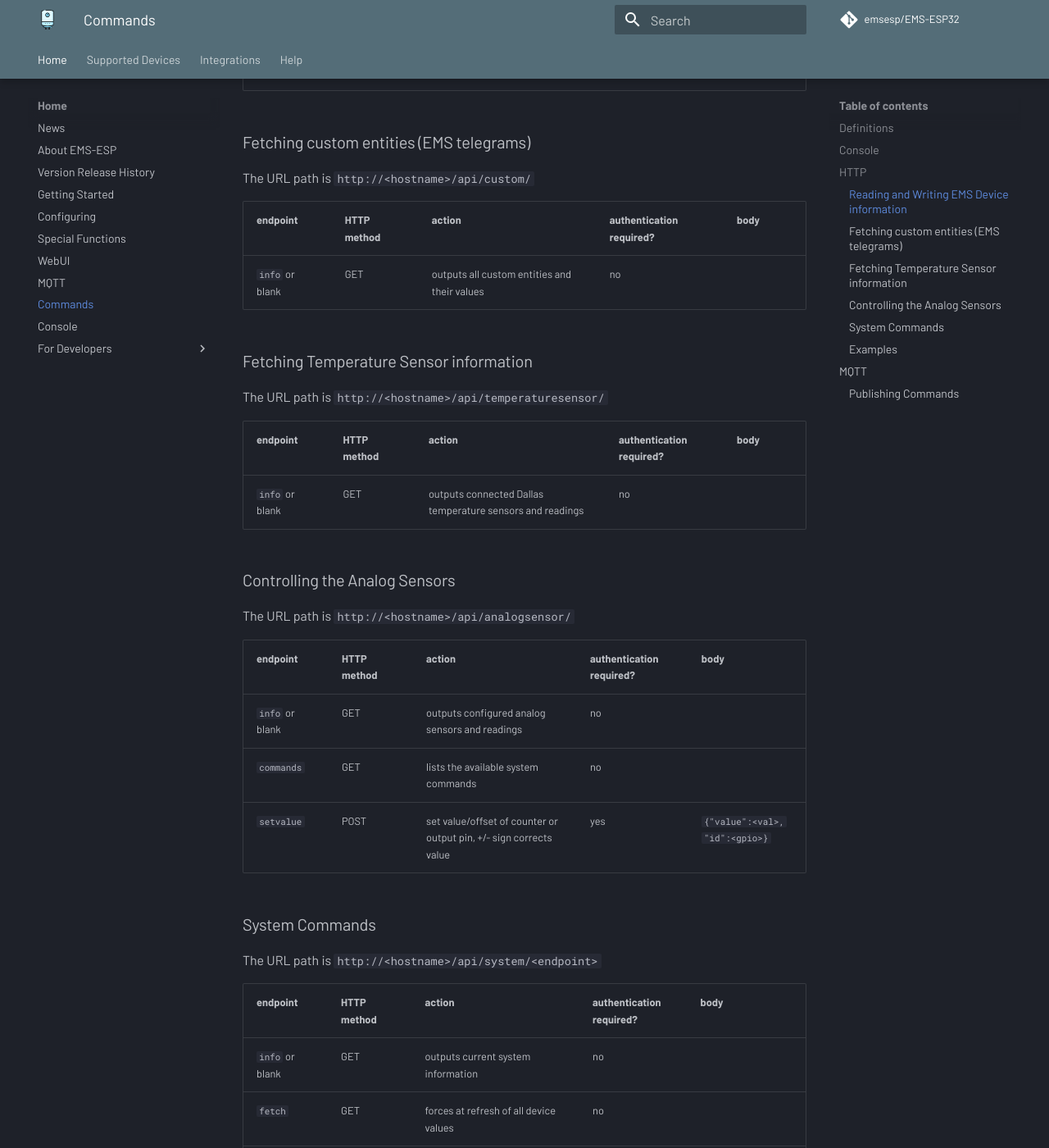
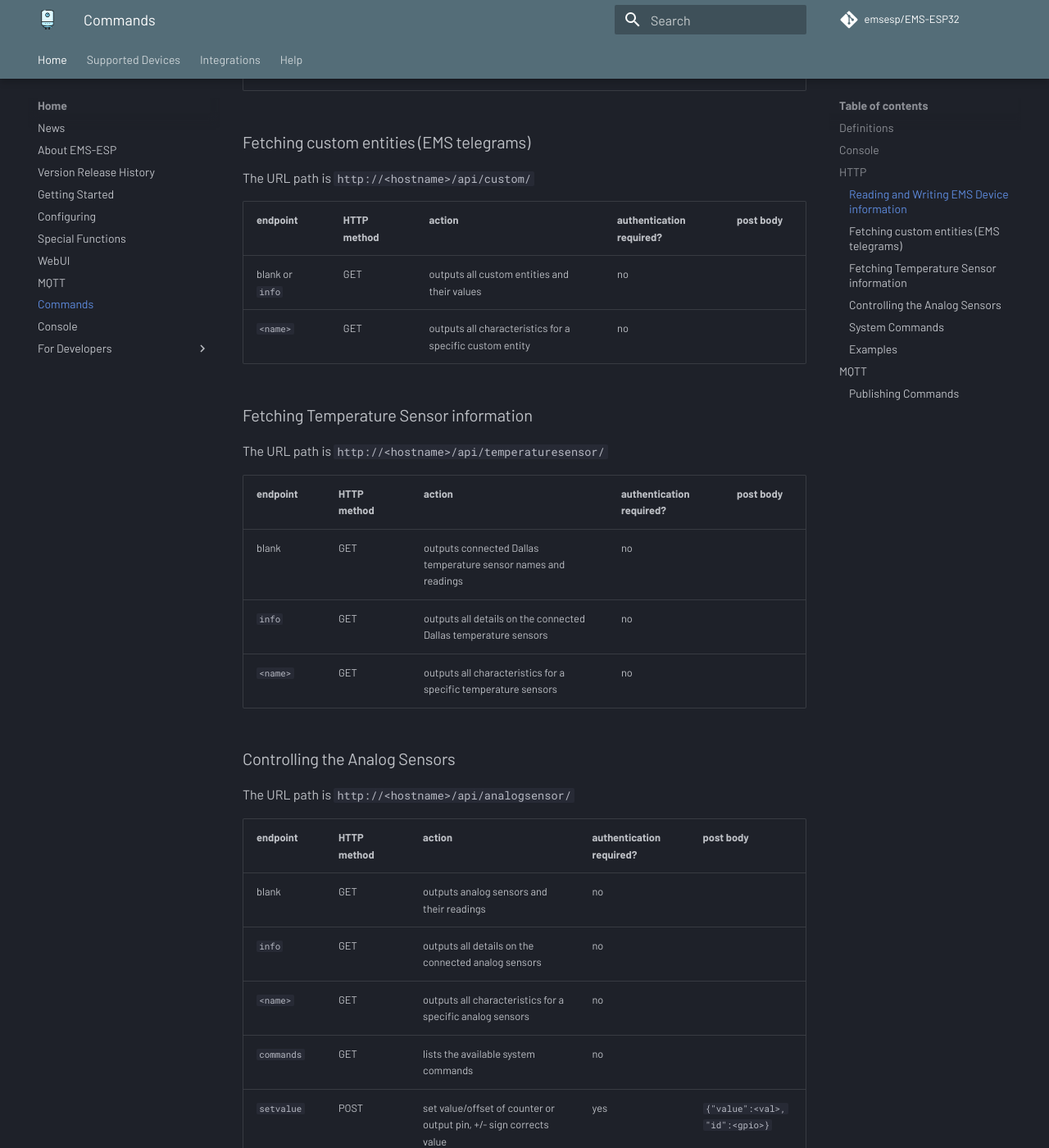
Before and after one commit to emsesp/docs, an MkDocs documentation site: the page built from docs/Commands.md, in a window 1280 px wide and 1400 px high, scrolled down 2886 px. Shown: the whole window at 82% size. Built offline with MkDocs 1.6.1 and Material for MkDocs 9.7.7, drawn with Linux system fonts in a browser that asks for light colours; comment, search, counter and statistics services are not loaded; some of the changed text lies outside the part shown.

Commit message:
update api for sensors (info, blank, name)

```diff
--- a/docs/Commands.md
+++ b/docs/Commands.md
@@ -56,7 +56,7 @@ Things to note:
 The URL path is `http://<hostname>/api/<device>/`
 
 <!-- prettier-ignore -->
-| endpoint | HTTP method | action | authentication required? | body |
+| endpoint | HTTP method | action | authentication required? | post body |
 | - | - | - | - | - |
 | `info` | GET | outputs current EMS device information in verbose | no | |
 | `values` | GET | outputs current EMS device information in short format | no | |
@@ -71,7 +71,7 @@ The URL path is `http://<hostname>/api/<device>/`
 Examples:
 
 <!-- prettier-ignore -->
-| URL | body | action |
+| URL | post body | action |
 | - | - | - |
 | `http://ems-esp.local/api/thermostat/temp` | `22` | sets the selected room temperature of the master thermostat on heating circuit 1 |
 | `http://ems-esp.local/api/thermostat` | `{"cmd":"mode", "data":"auto"}` | sets the thermostat mode to auto for heating circuit 1 |
@@ -83,27 +83,32 @@ Examples:
 The URL path is `http://<hostname>/api/custom/`
 
 <!-- prettier-ignore -->
-| endpoint | HTTP method | action | authentication required? | body |
+| endpoint | HTTP method | action | authentication required? | post body |
 | - | - | - | - | - |
-| `info` or blank | GET | outputs all custom entities and their values | no |
+| blank or `info`| GET | outputs all custom entities and their values | no |
+| `<name>` | GET | outputs all characteristics for a specific custom entity | no |
 
 ### Fetching Temperature Sensor information
 
 The URL path is `http://<hostname>/api/temperaturesensor/`
 
 <!-- prettier-ignore -->
-| endpoint | HTTP method | action | authentication required? | body |
+| endpoint | HTTP method | action | authentication required? | post body |
 | - | - | - | - | - |
-| `info` or blank | GET | outputs connected Dallas temperature sensors and readings | no |
+| blank | GET | outputs connected Dallas temperature sensor names and readings | no |
+| `info` | GET | outputs all details on the connected Dallas temperature sensors | no |
+| `<name>` | GET | outputs all characteristics for a specific temperature sensors | no |
 
 ### Controlling the Analog Sensors
 
 The URL path is `http://<hostname>/api/analogsensor/`
 
 <!-- prettier-ignore -->
-| endpoint   | HTTP method | action | authentication required? | body |
+| endpoint   | HTTP method | action | authentication required? | post body |
 | - | - | - | - | - |
-| `info` or blank | GET | outputs configured analog sensors and readings | no | |
+| blank | GET | outputs analog sensors and their readings | no | |
+| `info` | GET | outputs all details on the connected analog sensors | no |
+| `<name>` | GET | outputs all characteristics for a specific analog sensors | no |
 | `commands` | GET | lists the available system commands | no | |
 | `setvalue` | POST | set value/offset of counter or output pin, +/- sign corrects value | yes | `{"value":<val>, "id":<gpio>}` |
 
@@ -112,7 +117,7 @@ The URL path is `http://<hostname>/api/analogsensor/`
 The URL path is `http://<hostname>/api/system/<endpoint>`
 
 <!-- prettier-ignore -->
-| endpoint | HTTP method | action | authentication required? | body |
+| endpoint | HTTP method | action | authentication required? | post body |
 | - | - | - | - | - |
 | `info` or blank | GET | outputs current system information | no |
 | `fetch` | GET | forces at refresh of all device values | no | |
```
